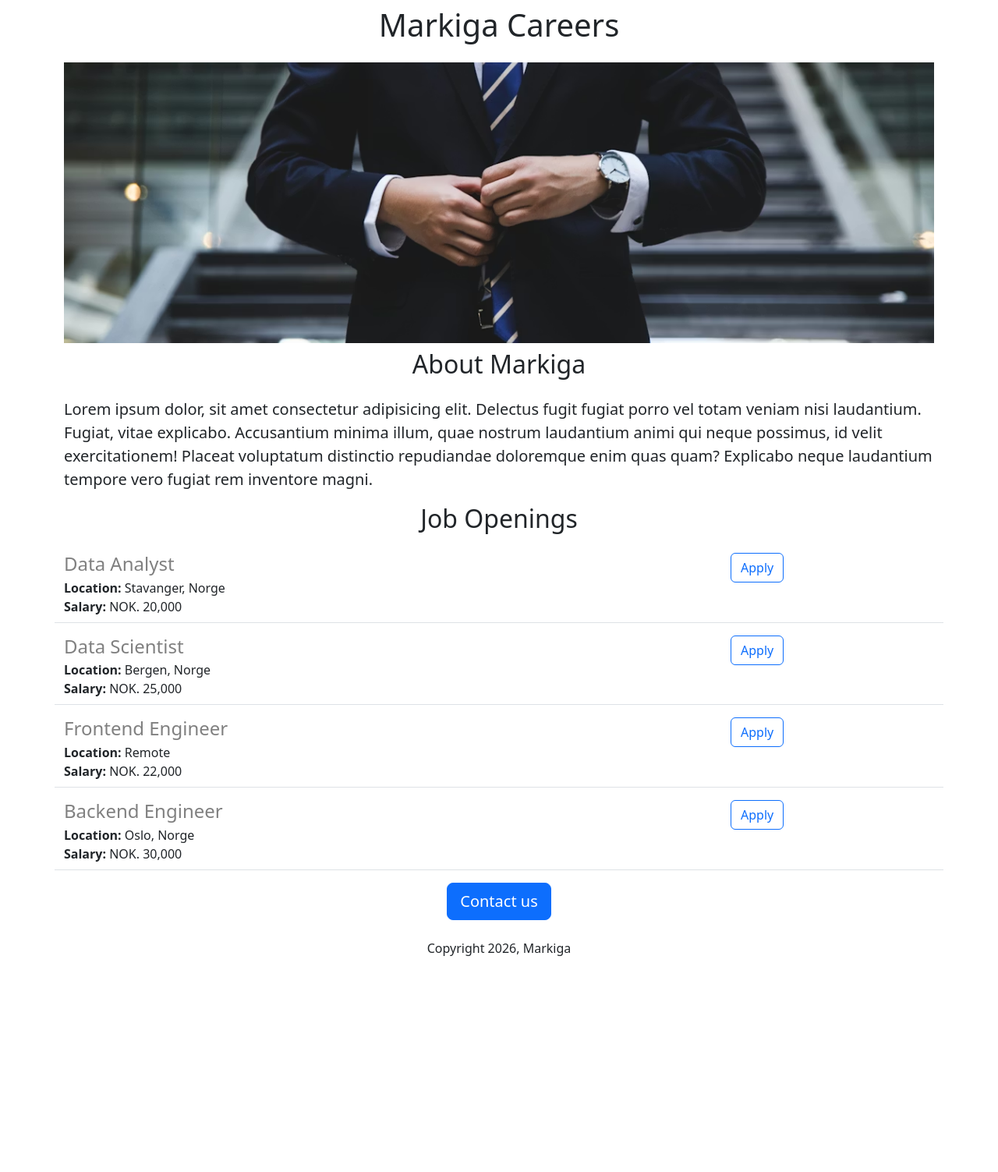
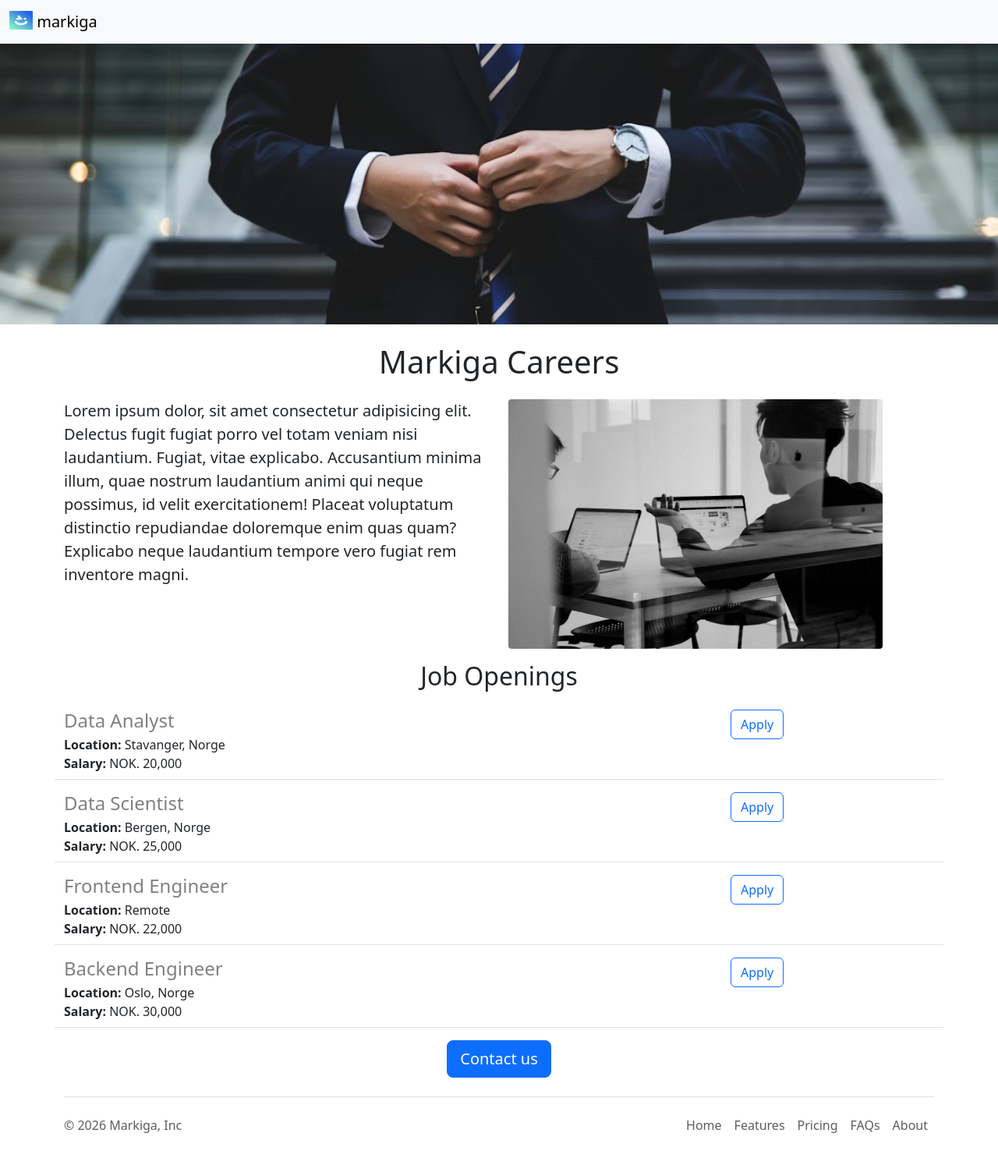
Before and after one commit to EmilKvitvar/fCC_Flask_Python_video, a Flask app: page / in a window 1280 px wide. Shown: the whole page at 78% size. Before the commit the page ends 1226 px from the top, so only its background shows below. Run offline with Flask 3, Linux system fonts and the light colour scheme.

Commit message:
Add nav/footer templates and update home layout
Introduce reusable navigation and footer templates (templates/nav.html, templates/footer.html) and add a team image asset (static/images/people.avif). Update templates/home.html to include the new nav and footer, move the banner above the page content, add a two-column intro with the new people image on larger screens, adjust spacing (margin-bottom on banner and row), and remove the duplicated banner and standalone copyright line. These changes improve page structure and reusable layout components.

```diff
--- /dev/null
+++ b/templates/footer.html
@@ -0,0 +1,31 @@
+<div class="container">
+    <footer class="d-flex flex-wrap justify-content-between align-items-center py-3 my-4 border-top">
+        <p class="col-md-4 mb-0 text-body-secondary">
+            &copy; 2026 Markiga, Inc
+        </p>
+        <a href="/"
+            class="col-md-4 d-flex align-items-center justify-content-center mb-3 mb-md-0 me-md-auto link-body-emphasis text-decoration-none"
+            aria-label="Bootstrap">
+            <svg class="bi me-2" width="40" height="32" aria-hidden="true">
+                <use xlink:href="#bootstrap"></use>
+            </svg>
+        </a>
+        <ul class="nav col-md-4 justify-content-end">
+            <li class="nav-item">
+                <a href="#" class="nav-link px-2 text-body-secondary">Home</a>
+            </li>
+            <li class="nav-item">
+                <a href="#" class="nav-link px-2 text-body-secondary">Features</a>
+            </li>
+            <li class="nav-item">
+                <a href="#" class="nav-link px-2 text-body-secondary">Pricing</a>
+            </li>
+            <li class="nav-item">
+                <a href="#" class="nav-link px-2 text-body-secondary">FAQs</a>
+            </li>
+            <li class="nav-item">
+                <a href="#" class="nav-link px-2 text-body-secondary">About</a>
+            </li>
+        </ul>
+    </footer>
+</div>
--- a/templates/home.html
+++ b/templates/home.html
@@ -15,20 +15,32 @@
             height: 360px;
             width: 100%;
             object-fit: cover;
+            margin-bottom: 16px;
         }
     </style>
 </head>
 
 <body>
+    {% include 'nav.html'%}
+    <img class="img-fluid" id="banner" src="{{url_for('static', filename='images/banner.jpeg')}}">
     <div class="container">
         <h1 class="text-center mt-2 mb-4">{{company_name}} Careers</h1>
-        <img class="img-fluid" id="banner" src="{{url_for('static', filename='images/banner.jpeg')}}">
-        <h2 class="text-center mt-2 mb-4"> About Markiga</h2>
-        <p class="lead">Lorem ipsum dolor, sit amet consectetur adipisicing elit. Delectus fugit fugiat porro vel
-            totam veniam nisi
-            laudantium. Fugiat, vitae explicabo. Accusantium minima illum, quae nostrum laudantium animi qui neque
-            possimus, id velit exercitationem! Placeat voluptatum distinctio repudiandae doloremque enim quas quam?
-            Explicabo neque laudantium tempore vero fugiat rem inventore magni.</p>
+        <div class="row " style="margin-bottom: 16px;">
+            <div class="col-md-6">
+                <p class="lead">Lorem ipsum dolor, sit amet consectetur adipisicing elit. Delectus fugit fugiat porro
+                    vel
+                    totam veniam nisi
+                    laudantium. Fugiat, vitae explicabo. Accusantium minima illum, quae nostrum laudantium animi qui
+                    neque
+                    possimus, id velit exercitationem! Placeat voluptatum distinctio repudiandae doloremque enim quas
+                    quam?
+                    Explicabo neque laudantium tempore vero fugiat rem inventore magni.</p>
+            </div>
+            <div class="d-none d-md-block col-6">
+                <img src="/static/images/people.avif" style="height: 320px;border-radius: 4px;">
+            </div>
+
+        </div>
         <h2 class="text-center mt-2 mb-4"> Job Openings</h2>
         <div>
             {% for job in jobs%}
@@ -37,9 +49,9 @@
         </div>
         <div class="text-center">
             <button class="btn btn-primary btn-lg">Contact us</button>
-            <p class="mt-4">Copyright 2026, Markiga</p>
         </div>
     </div>
+    {%include 'footer.html'%}
 </body>
 
 </html>
--- /dev/null
+++ b/templates/nav.html
@@ -0,0 +1,10 @@
+<nav class="navbar bg-body-tertiary shadow-sm fixed-top bg-white">
+    <div class="container-fluid">
+        <a class="navbar-brand" href="#">
+            <img src="/static/images/markiga_logo.png" alt="Logo" width="30" height="24"
+                class="d-inline-block align-text-top">
+            markiga
+        </a>
+    </div>
+</nav>
+<div style="height: 56px;"></div>
```
Also changed, not shown: static/images/people.avif (added).
